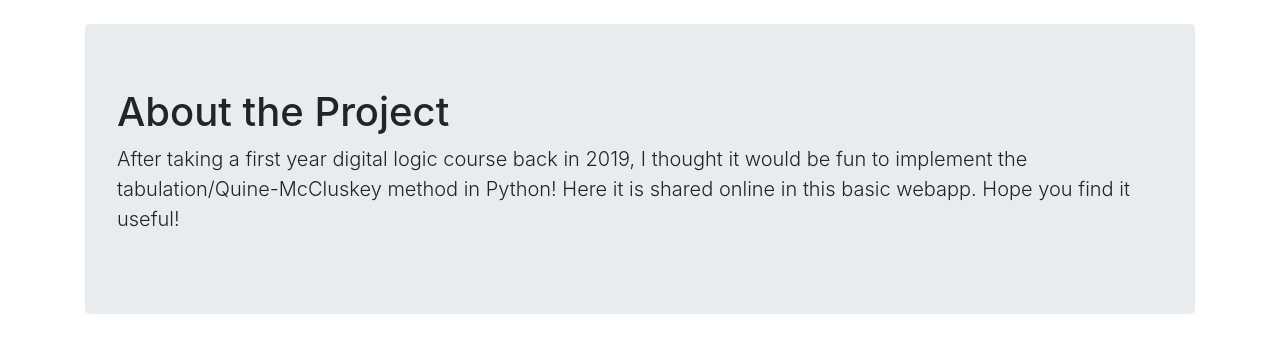
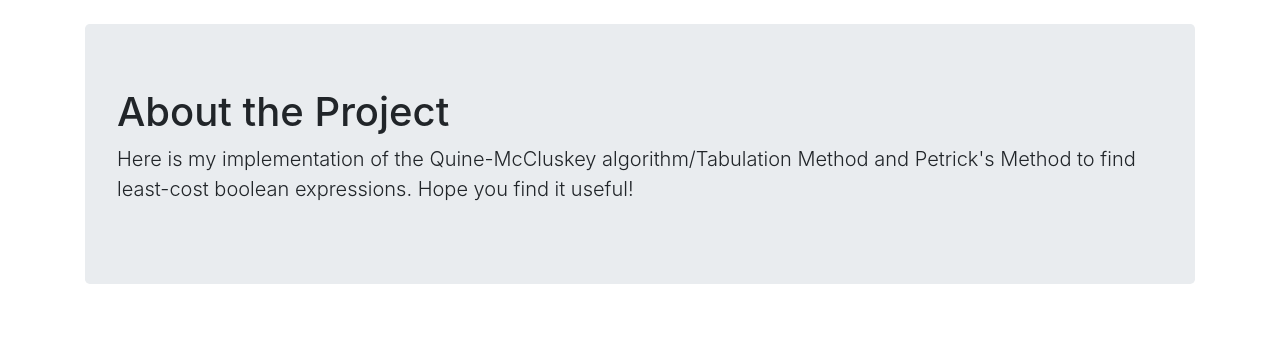
Before and after one commit to dantemazza/boolean-solver, a Flask app: page /about in a window 1280 px wide. Shown: the part 56-409 px from the top of the page. Run offline with Flask 2, Linux system fonts and the light colour scheme.

Commit message:
app complete

```diff
--- a/server/templates/about.html
+++ b/server/templates/about.html
@@ -4,8 +4,8 @@
     <div class="jumbotron text-left">
         <h1>About the Project</h1>
         <p class="lead">
-            After taking a first year digital logic course back in 2019, I thought it would be fun to implement the tabulation/Quine-McCluskey
-            method in Python! Here it is shared online in this basic webapp. Hope you find it useful!
+            Here is my implementation of the Quine-McCluskey algorithm/Tabulation Method and Petrick's Method to find least-cost boolean expressions.
+            Hope you find it useful!
         </p>
     </div>
 {% endblock %}
```
